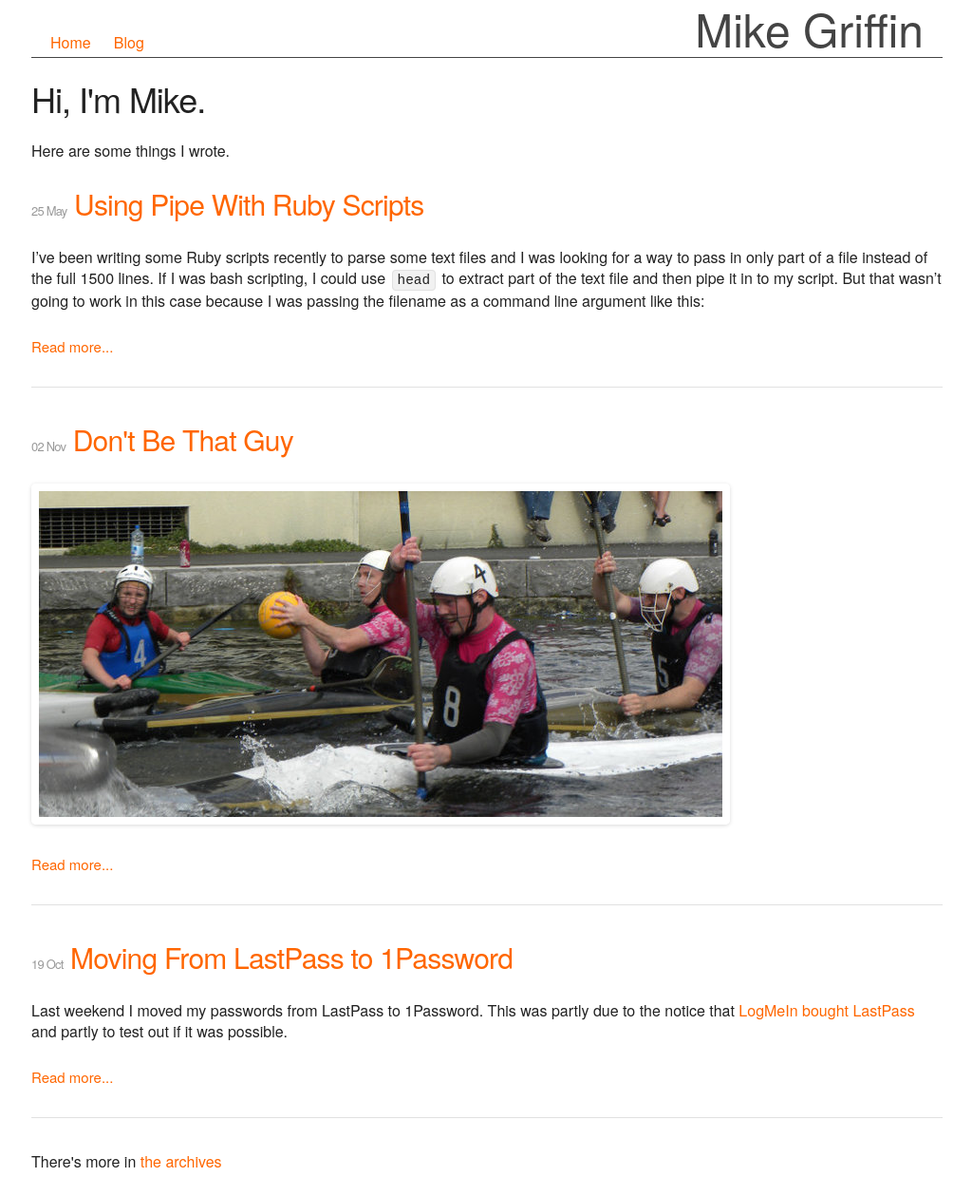
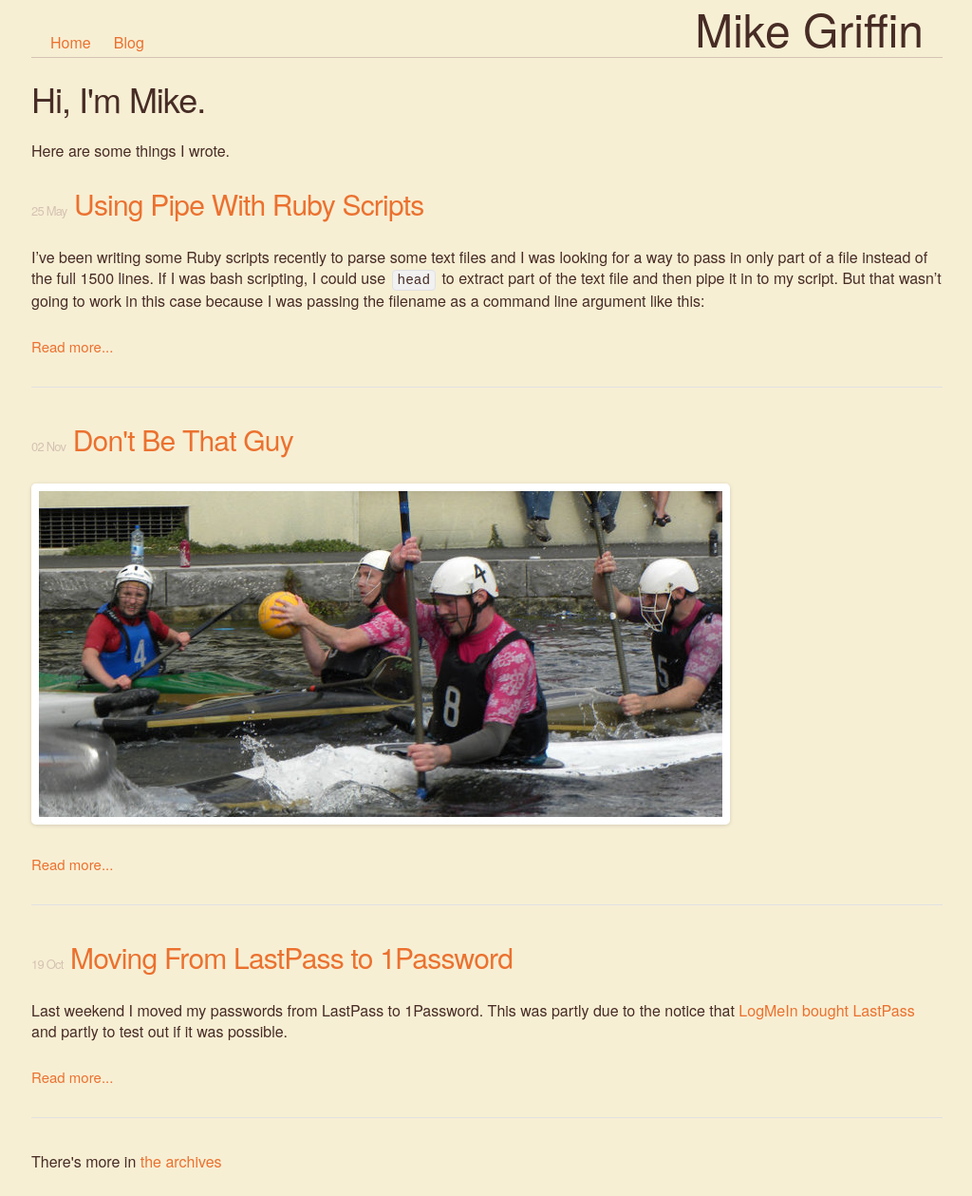
Before and after one commit to mgriffin/mikegriffin, a Jekyll site: the page built from index.html, in a window 1280 px wide. Shown: the whole page at 95% size, without its empty margins (127-1151 px from the left). Built offline with Jekyll 4.4.1, drawn with Linux system fonts in a browser that asks for light colours.

Commit message:
Changes the colours to an autumn theme
No 10 on
http://www.duoparadigms.com/2013/10/11/10-color-palettes-perfect-autumnfall-season/

Hex codes are:

- #f7efd4
- #faddaf
- #eb712f
- #91371b
- #472c25
- #d4c2b2

```diff
--- a/css/mg.css
+++ b/css/mg.css
@@ -1,16 +1,20 @@
 html {
   overflow-y: scroll;
+  background-color: #f7efd4;
+}
+body {
+  color: #472c25;
 }
 p {
   font-size: 16px;
   line-height: 22px;
 }
 a {
-  color: #f60;
+  color: #eb712f;
   text-decoration: none;
 }
 a:hover {
-  color: #d60;
+  color: #91371b;
   text-decoration: underline;
 }
 img {
@@ -21,16 +25,16 @@ img {
 }
 #header {
   height: 60px;
-  border-bottom: 1px solid #444;
+  border-bottom: 1px solid #d4c2b2;
   margin-bottom: 20px;
   padding: 0 20px;
 }
 #header #links a {
-  color: #f60;
+  color: #eb712f;
   font-size: 16px;
 }
 #header #links a:hover {
-  color: #d60;
+  color: #91371b;
 }
 #header ul {
   padding: 32px 0;
@@ -42,7 +46,7 @@ img {
   padding-right: 20px;
 }
 #header_name {
-  color: #444;
+  color: #472c25;
   font-size: 48px;
   float: right;
   line-height: 60px;
@@ -59,7 +63,7 @@ a#header_name:hover {
 h3.archive_year {
   margin: 0;
   padding: 5px 0;
-  color: #999;
+  color: #472c25;
 }
 ol.archive {
   list-style-type: none;
@@ -72,11 +76,11 @@ ol.archive > li {
   padding: 5px 2px;
 }
 .date {
-  color: #999;
+  color: #d4c2b2;
   font-size: 13px;
 }
 time {
-  color: #999;
+  color: #d4c2b2;
   font-size: 13px;
   display: inline-block;
 }
```
